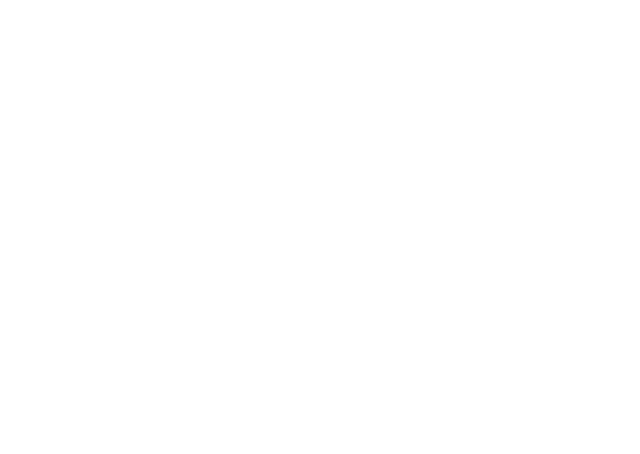
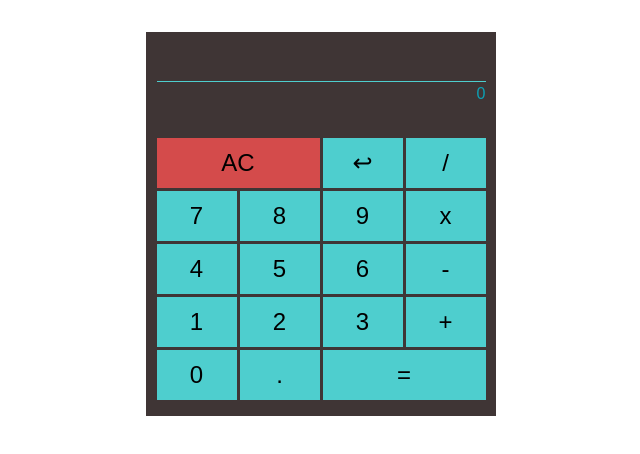
Before and after one commit to Mohamed-ak/calculator, a React (Create React App) app: page / in a window 1280 px wide. Shown: the top 454 px of the page, without its empty margins (319-959 px from the left). Built offline with nearby package versions, Linux system fonts and the light colour scheme.

Commit message:
Adds 'container' component for rendering    the calculator(buttons, input and output).

```diff
--- a/src/App.js
+++ b/src/App.js
@@ -1,9 +1,9 @@
 import React from 'react';
-
+import Container from './components/container';
 function App() {
   return (
-    <>
-    </>
+    <Container />
+
   );
 }
 
--- /dev/null
+++ b/src/components/container.jsx
@@ -0,0 +1,46 @@
+import React, { Component } from 'react';
+import '../myStyle.css';
+import Button from './button';
+import Input from './input';
+import Output from './output';
+
+class Container extends Component {
+    state = {
+        input: '0',
+        output: ''
+       };
+    buttons = [
+        {name: "one", value: '1', display: '1'},
+        {name: "two", value: '2', display: '2'},
+        {name: "three", value: '3', display: '3'},
+        {name: "four", value: '4', display: '4'},
+        {name: "five", value: '5', display: '5'},
+        {name: "six", value: '6', display: '6'},
+        {name: "seven", value: '7', display: '7'},
+        {name: "eight", value: '8', display: '8'},
+        {name: "nine", value: '9', display: '9'},
+        {name: "zero", value: '0', display: '0'},
+        {name: "add", value: '+', display: '+'},
+        {name: "minus", value: '-', display: '-'},
+        {name: "times", value: 'x', display: 'x'},
+        {name: "div", value: '/', display: '/'},
+        {name: "ac", value: 'ac', display: 'AC'},
+        {name: "del", value: 'del', display: ''+String.fromCharCode(8617)},
+        {name: "dot", value: '.', display: '.'},
+        {name: "equal", value: '=', display: '='},
+      ];
+      onClick = (value) =>{
+
+      }
+    render() {
+        return (
+            <div id="container">
+            <Output display={this.state.output} />
+            <Input display={this.state.input} />
+            {this.buttons.map((d)=><Button key={d.name} classes={`key ${d.name}`} value={d.value} display={d.display} onClick={this.onClick}/> )}
+          </div>
+         );
+    }
+}
+
+export default Container;
```
Also changed, not shown: src/myStyle.css (renamed from myStyle.css).
